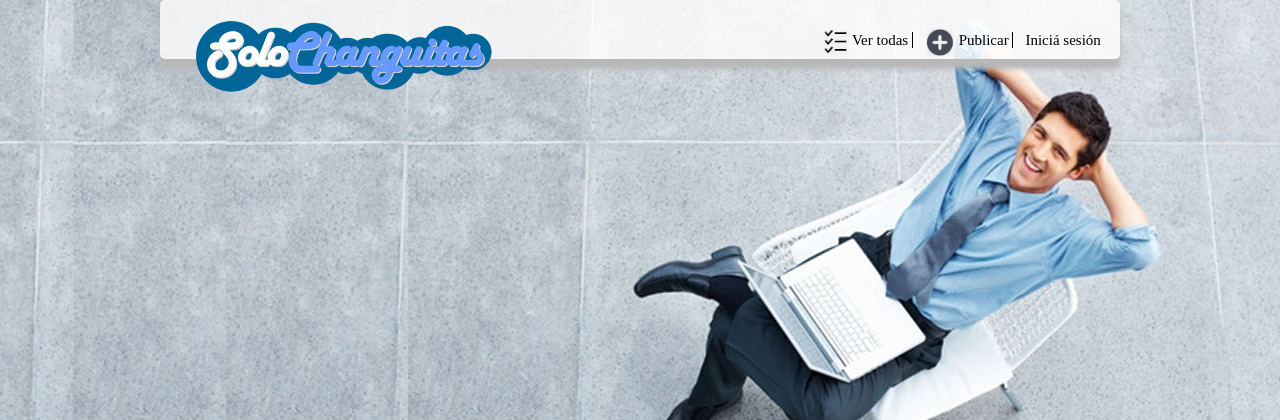
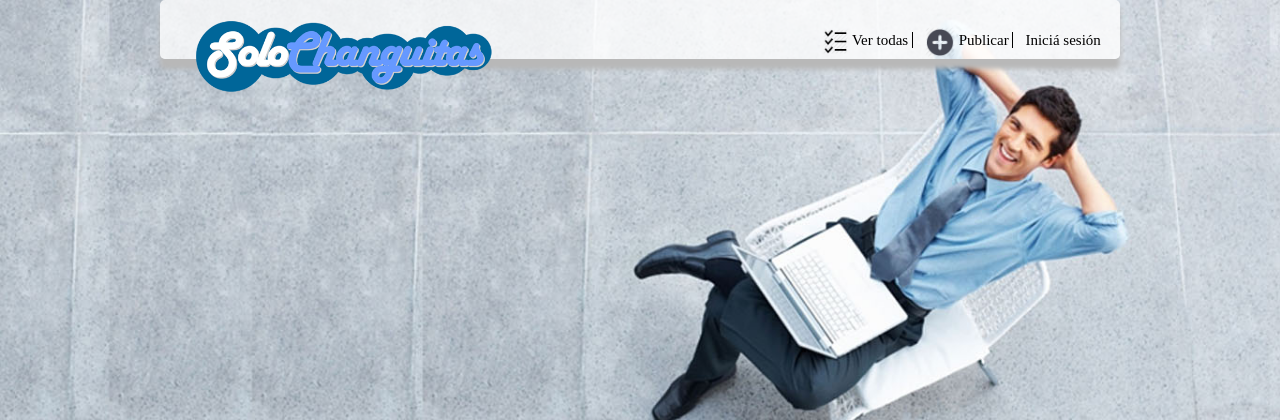
Before and after one commit to apomeran/solochan, a PHP site: page /header.php in a window 1280 px wide. Shown: the top 420 px of the page. Run offline with PHP 8.4, Linux system fonts and the light colour scheme; some libraries are stand-ins or nearby versions; some web fonts are replaced.

Commit message:
Fixed background image

```diff
--- a/header.php
+++ b/header.php
@@ -30,7 +30,7 @@
             $('html,body').animate({scrollTop: $(parent).offset().top}, {duration: 1000, easing: 'swing'});
         }
     </script>
-    <body class="body-bg fadein" style="background: url(img/home/1.jpg) no-repeat top center fixed;">
+    <body class="body-bg fadein" style="background: url(img/home/1.jpg) no-repeat top center fixed; background-size: 100%;">
         <div id="header" class="tabulated-content">
             <div class="logo">
                 <a href="#/inicio" rel="address:/" class="bw">
--- a/inicio.php
+++ b/inicio.php
@@ -48,7 +48,7 @@ while ($fila = $res->fetch_assoc())
 ?>
 <div class="tabulated-content">
     <div class="home-caption">
-        <span class="highlight">Conectate</span> con alguien que te pueda <span class="highlight">ayudar</span> en las tareas m&aacute;s simples o en las m&aacute;s complicadas..
+        <span class="highlight">Conectate</span> con alguien que te pueda <span class="highlight">ayudar</span> en tus tareas m&aacute;s simples o complicadas <span class="highlight">GRATIS!</span>..
     </div>
     <div style="margin-top: 2%; left: 0%; ">
         <button class="btn btn-info btn-large btn-publicar givemefont" >Public&aacute; una changuita</button>
```
